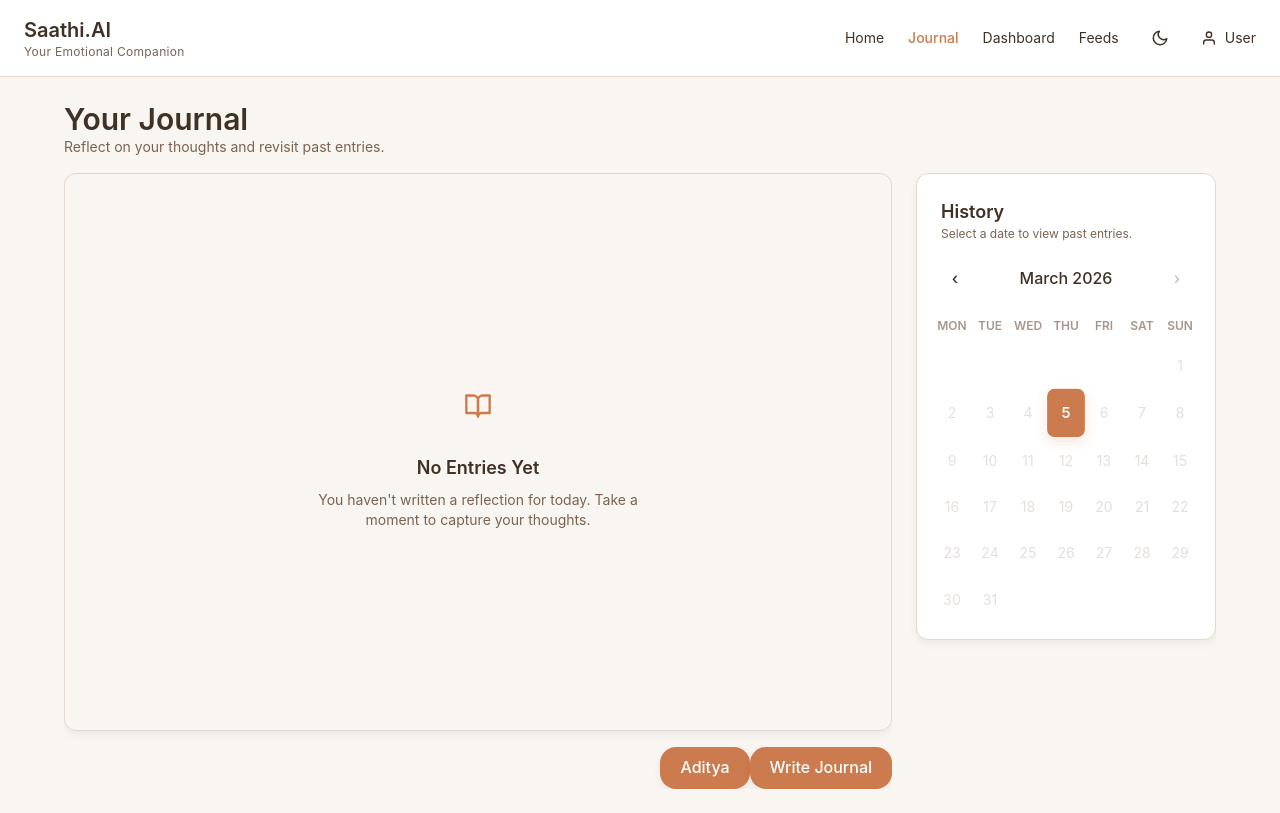
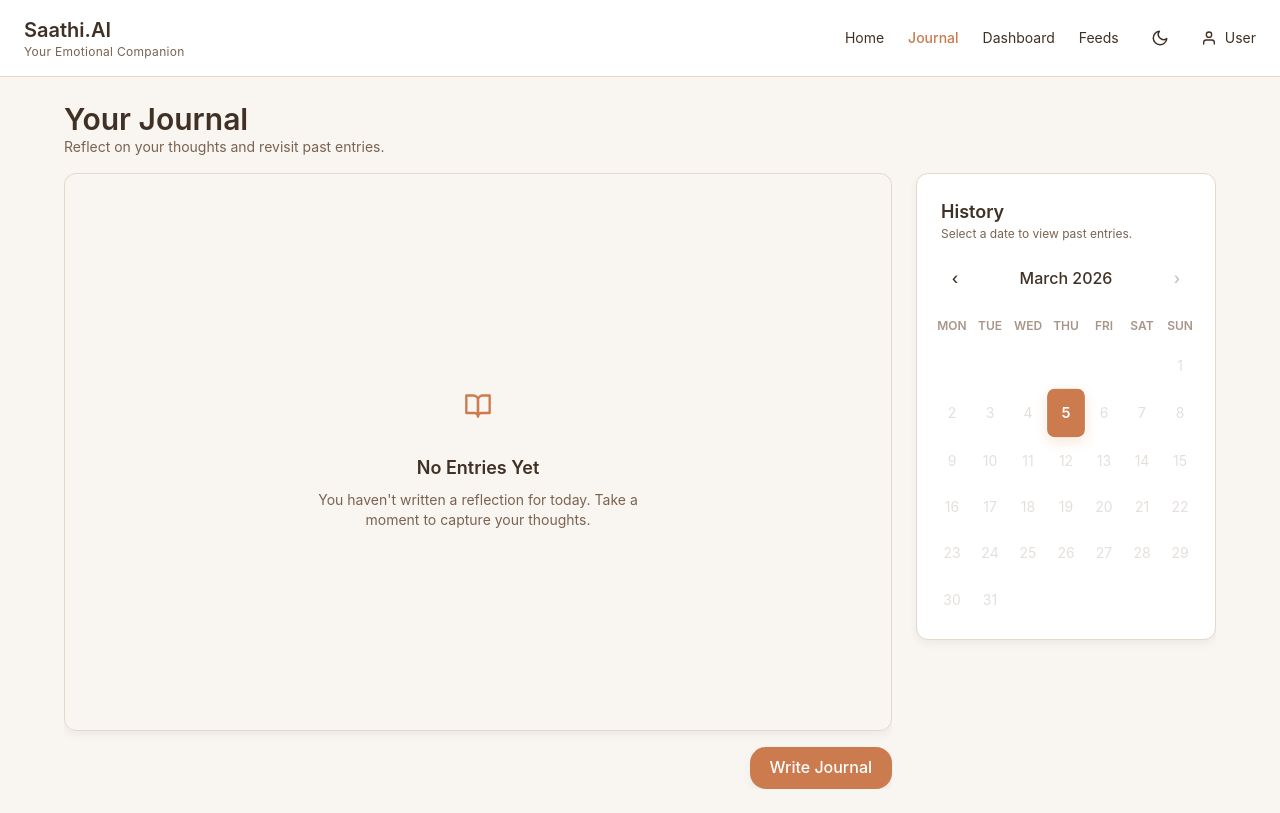
Before and after one commit to Rishika-108/Saathi.Ai, a React (Vite) app in the folder Client/: page /journal in a window 1280 px wide. Built offline with nearby package versions, Linux system fonts and the light colour scheme; no server answers; sample sign-in values are in the browser's storage.

Commit message:
UI changes

```diff
--- a/Client/src/components/journal/JournalBook.jsx
+++ b/Client/src/components/journal/JournalBook.jsx
@@ -227,25 +227,7 @@ export default function JournalBook({
       {!writeMode && (
 
   <div className="flex justify-end">
-  <button
-      onClick={() => {
-        if (!allowWriting) {
-          alert("You can only write today's journal.");
-          return;
-        }
-        setWriteMode(true);
-      }}
-      className="
-      px-5 py-2 rounded-md
-      bg-primary text-white font-medium
-      shadow-soft
-      hover:bg-primary-hover
-      active:scale-[0.97]
-      transition-all
-      "
-    >
-      Aditya
-    </button>
+
     <button
       onClick={() => {
         if (!allowWriting) {
```
